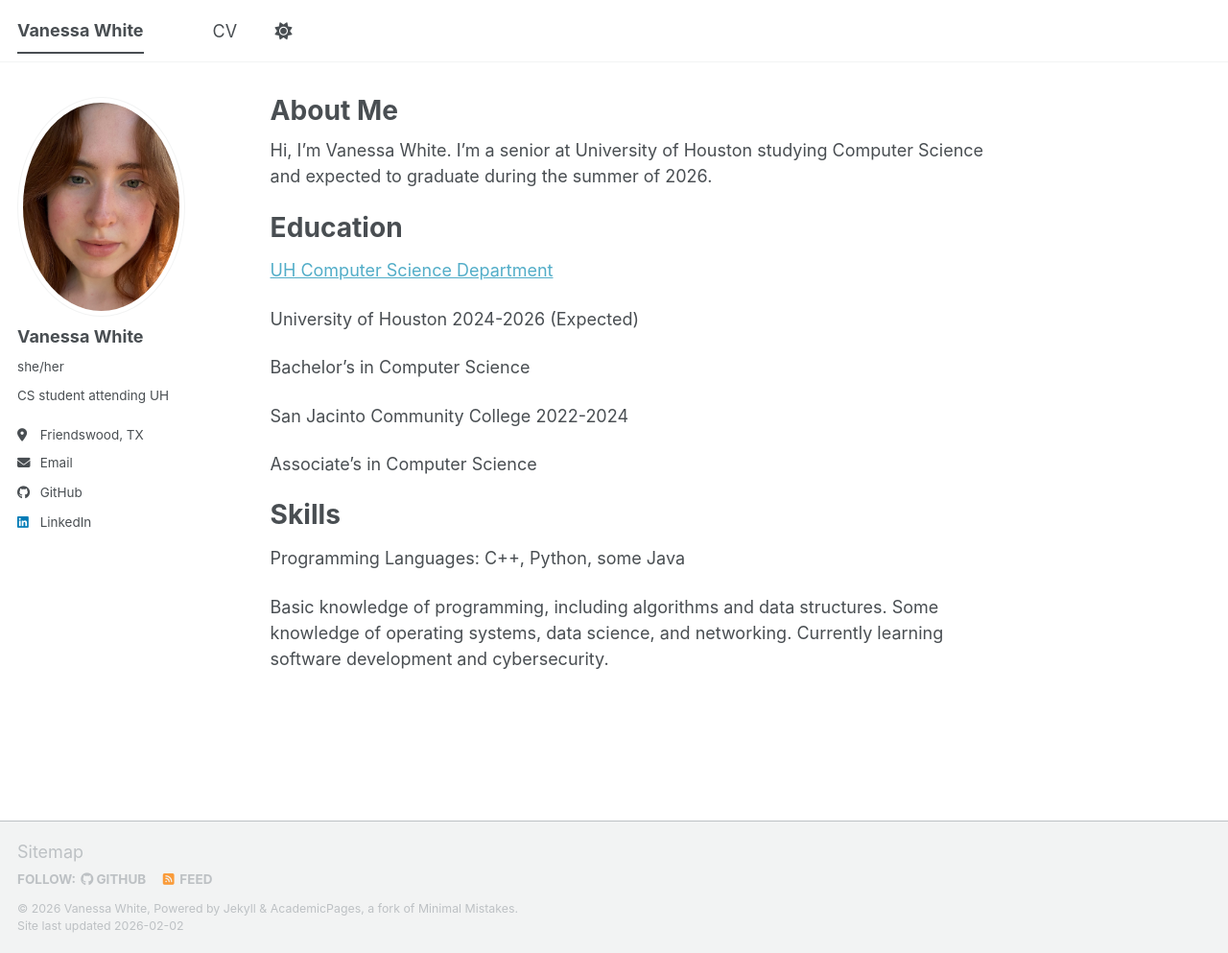
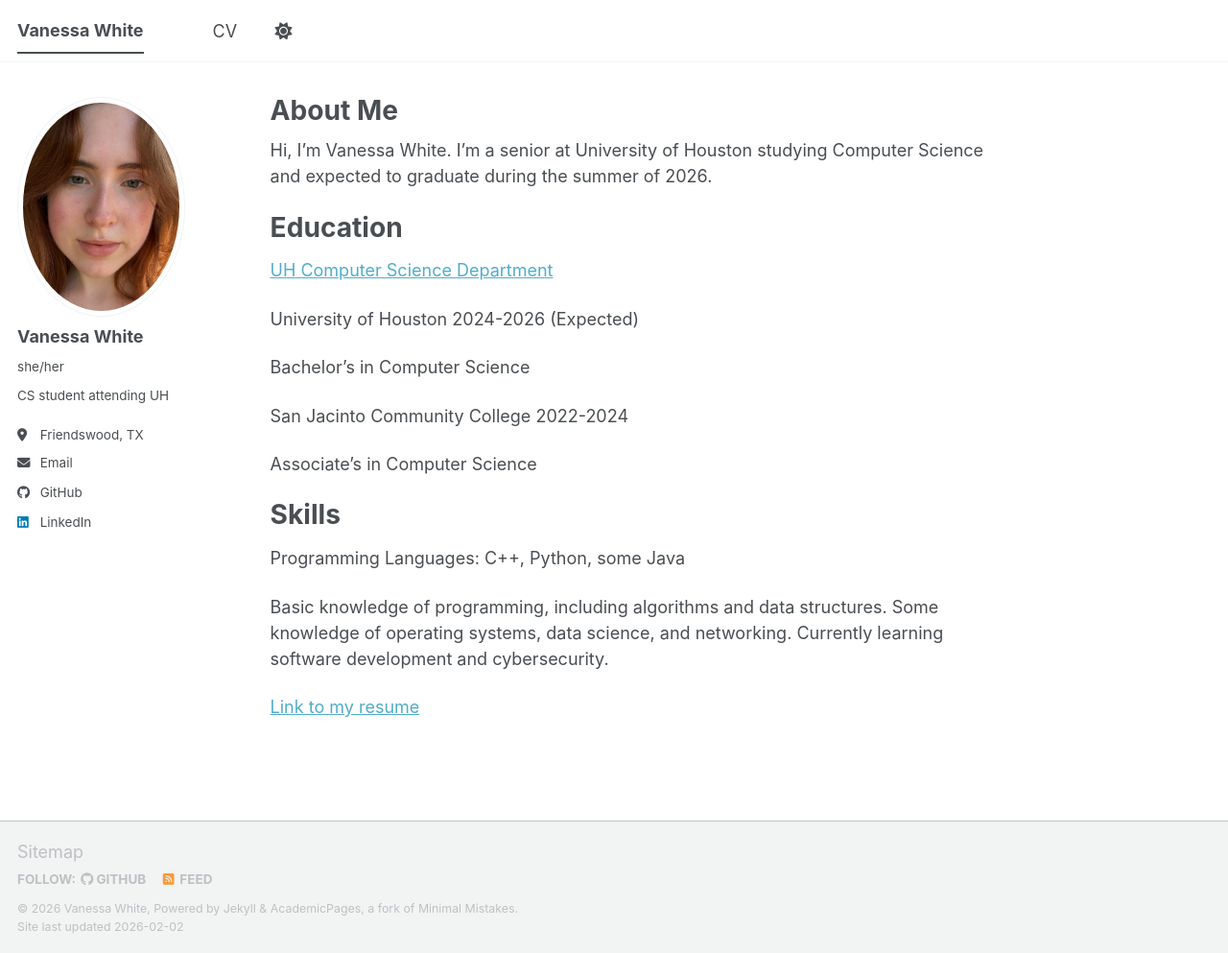
Before and after one commit to vanwhite5152/vanwhite5152.github.io, a Jekyll site: the page built from _pages/about.md, in a window 1280 px wide and 993 px high. Shown: the whole window at 96% size. Built offline with Jekyll 4.4.1, drawn with Linux system fonts in a browser that asks for light colours; a script bundle is joined from its source files by our own code; library files that are not in the unit come from our copies.

Commit message:
Update about.md

```diff
--- a/_pages/about.md
+++ b/_pages/about.md
@@ -27,3 +27,5 @@ Skills
 Programming Languages: C++, Python, some Java
 
 Basic knowledge of programming, including algorithms and data structures. Some knowledge of operating systems, data science, and networking. Currently learning software development and cybersecurity.
+
+<a href= "https://vanwhite5152.github.io/assets/Vanessa%20White%20-%20Resume.pdf" target="_blank">Link to my resume</a>
```
